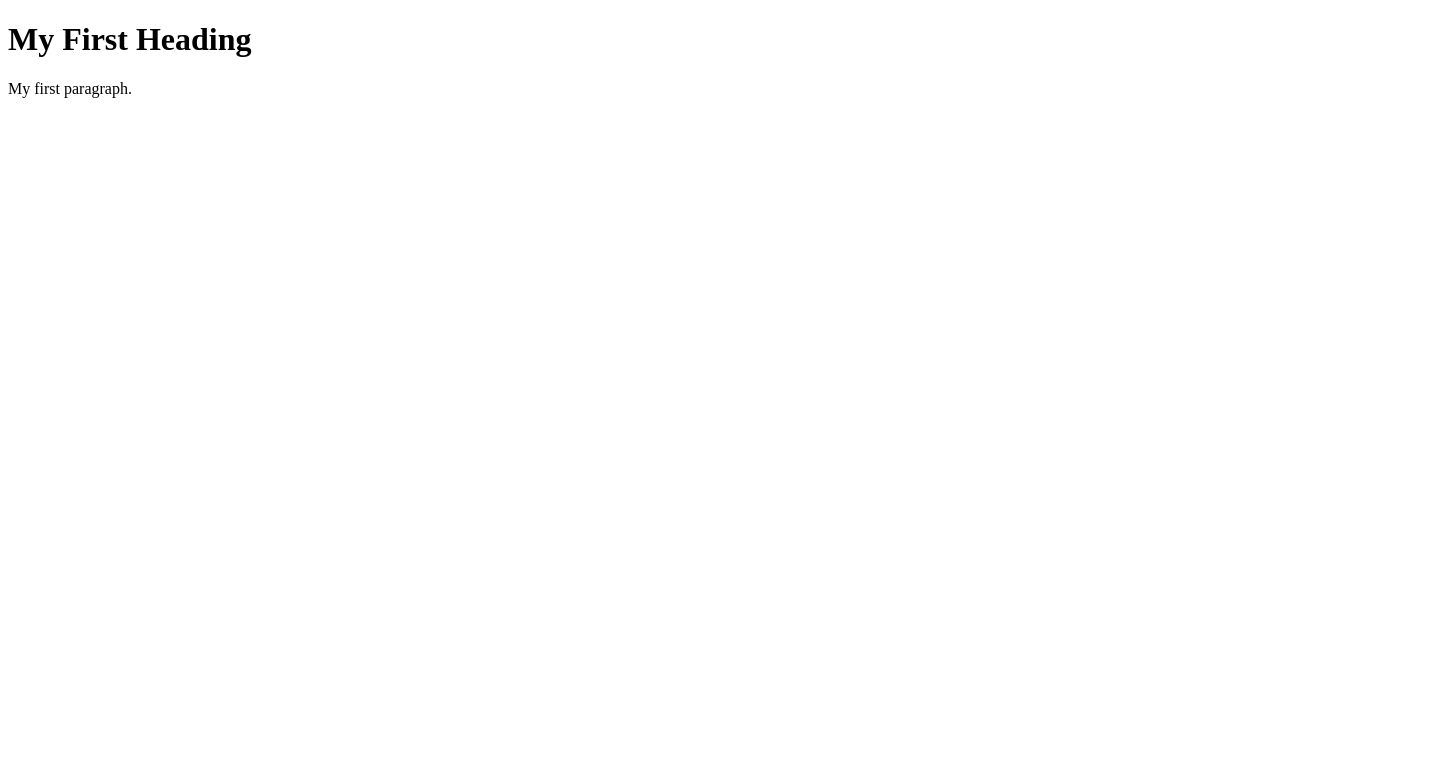
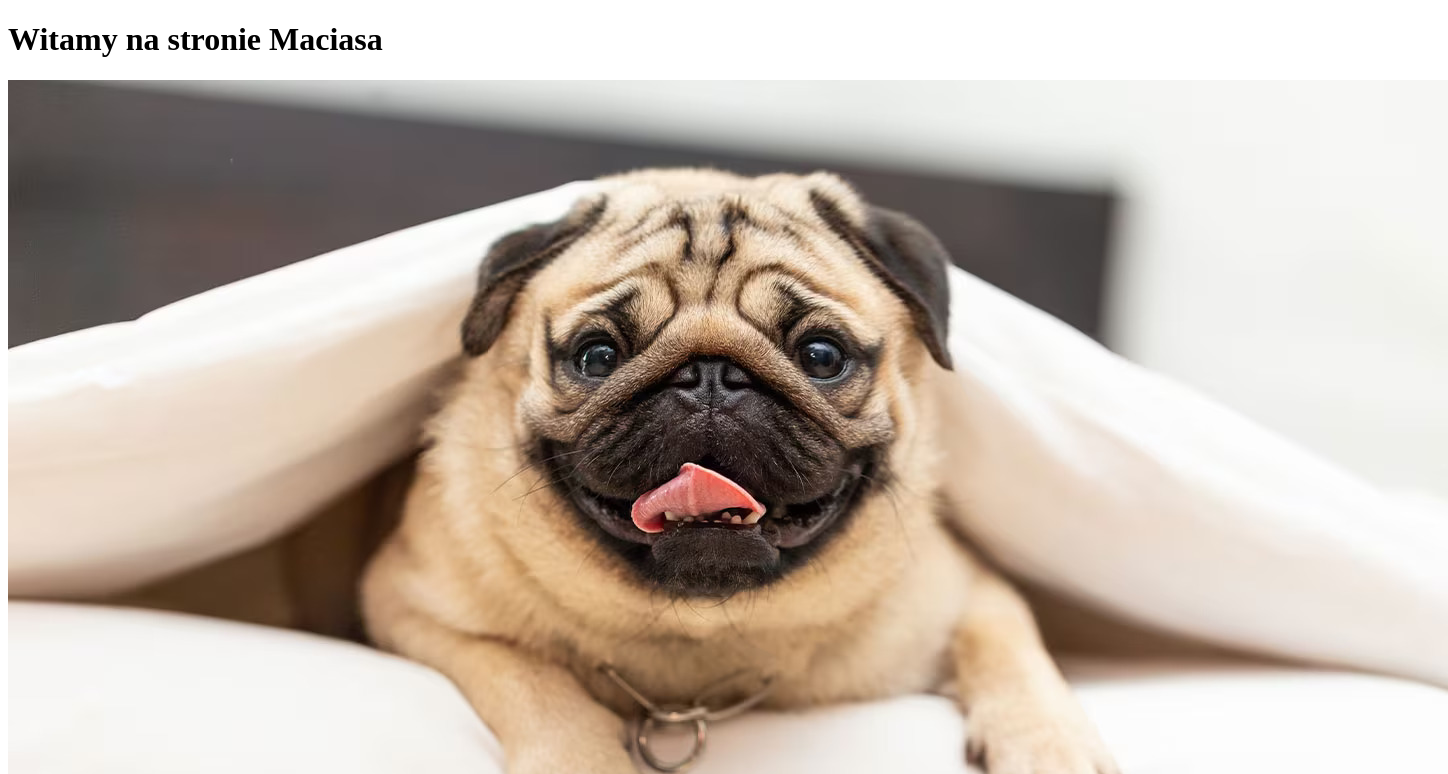
Before and after one commit to Owndragon21/testpage, a plain HTML site: page index.html in a window 1280 px wide. Shown: the top 774 px of the page, 1448 px wide, since content can reach past the window. Drawn offline with Linux system fonts and the light colour scheme.

Commit message:
Added Pug image

```diff
--- a/index.html
+++ b/index.html
@@ -2,8 +2,9 @@
 <html>
 <body>
 
-<h1>My First Heading</h1>
-<p>My first paragraph.</p>
+<h1>Witamy na stronie Maciasa</h1>
+
+<img src=Pug_FeaturedImage.jpg>
 
 </body>
 </html>
```
Also changed, not shown: Pug_FeaturedImage.jpg (added).
